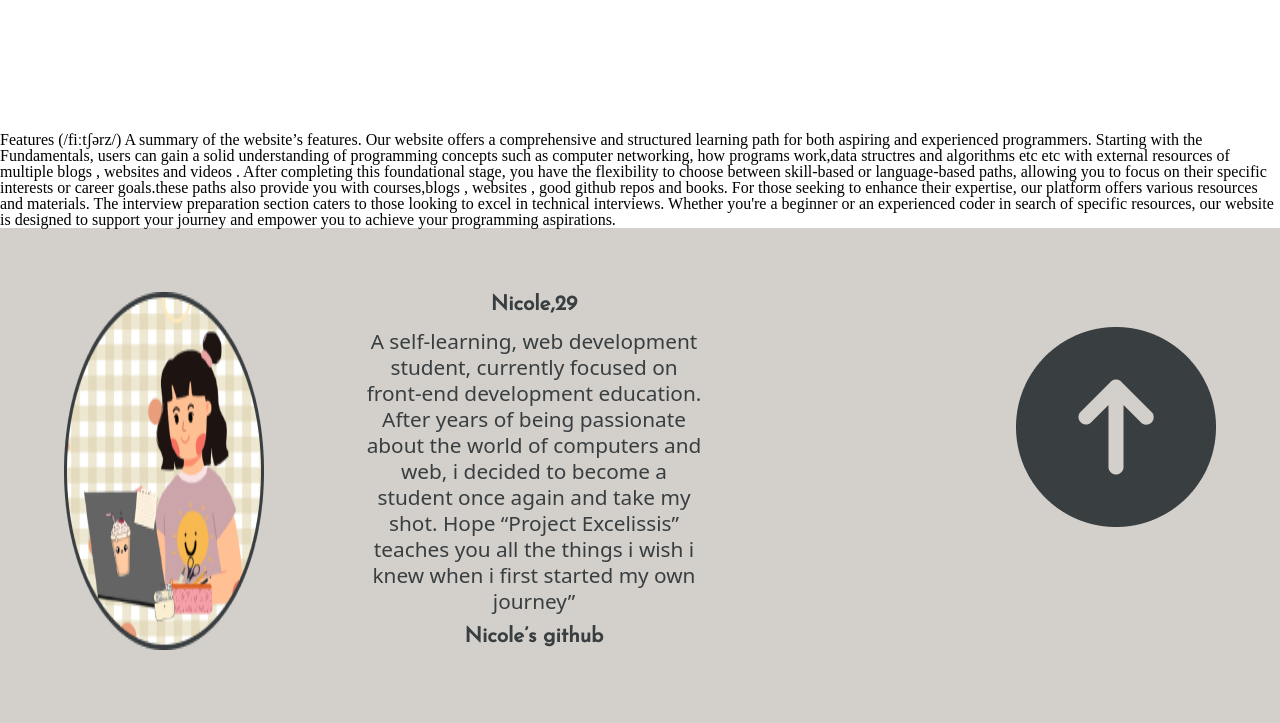
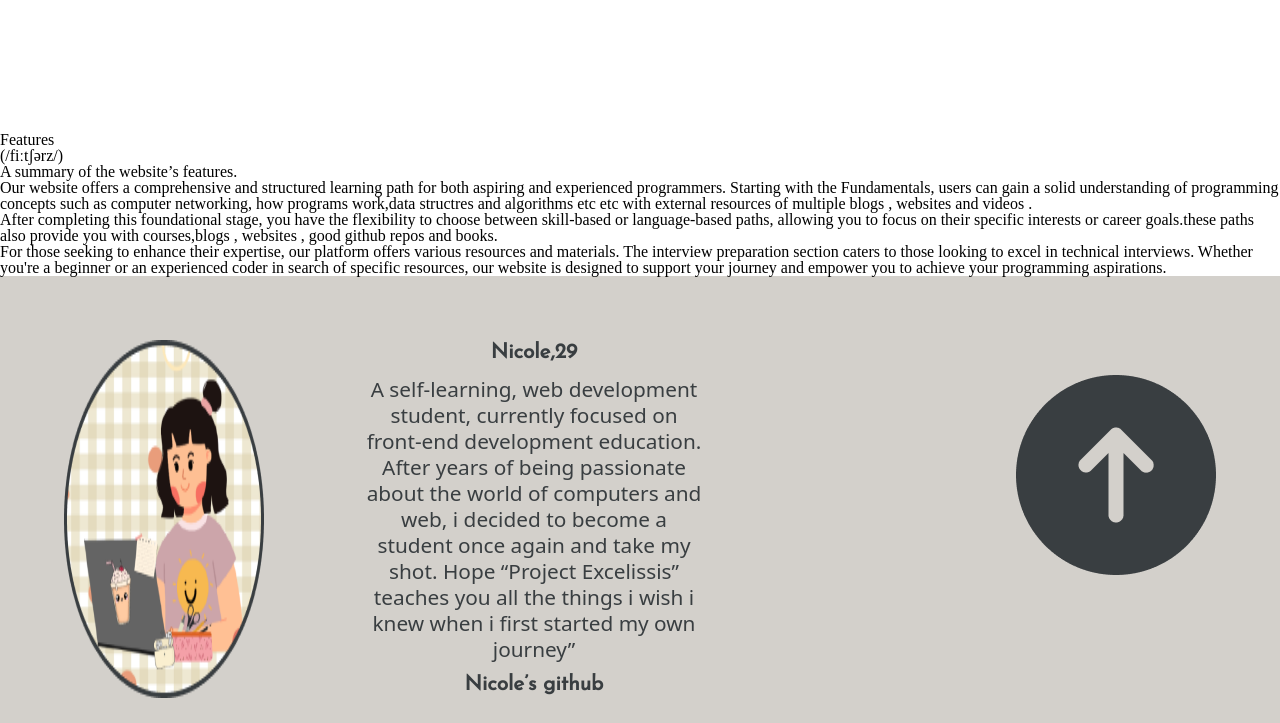
Before and after one commit to rufevean/coop-web-project, a plain HTML site: page index.html in a window 1280 px wide. Shown: the part 2160-2883 px from the top of the page. Drawn offline with Linux system fonts and the light colour scheme.

Commit message:
Added most of the divs on features and footer windows

```diff
--- a/index.html
+++ b/index.html
@@ -83,17 +83,28 @@
           </section>
         </section>
       </div>
+
       <div class="features-window">features check</div>
+<section class="features-window-left-content">
+  <div class="features-window-left-content-title">
       Features
+  </div>
+      <div class="features-window-left-content-pronounciation">
 (/fiːtʃərz/)
+      </div>
 A summary of the website’s features.
-
-
+</section>
+<section class="feautures-window-right">
+  <p class="features-window-right-para1">
       Our website offers a comprehensive and structured learning path for both aspiring and experienced programmers. Starting with the Fundamentals, users can gain a solid understanding of programming concepts such as computer networking, how programs work,data structres and algorithms etc etc with external resources of multiple blogs , websites and videos .
-
+  </p>
+<p class="features-window-right-para2">
       After completing this foundational stage, you have the flexibility to choose between skill-based or language-based paths, allowing you to focus on their specific interests or career goals.these paths also provide you with courses,blogs , websites , good github repos and books.
-
+</p>
+<p class="features-window-right-para3">
       For those seeking to enhance their expertise, our platform offers various resources and materials. The interview preparation section caters to those looking to excel in technical interviews. Whether you're a beginner or an experienced coder in search of specific resources, our website is designed to support your journey and empower you to achieve your programming aspirations.
+</p>
+</section>
       <div class="aboutus-window">
         <section class="aboutus-window-left">
           <div class="aboutus-window-left-nicole">
@@ -159,10 +170,18 @@ A summary of the website’s features.
         </section>
       </div>
       <div class="footer-window">footercheck</div>
+      <p class="footer-window-para1">
       With our vision to help and empower the community
+      </p>
+    <p class="footer-window-para2">
       We present you
+    </p>
+    <p class="footer-window-para3">
       Project Excelissis
+    </p>
+    <p class="footer-window-para4">
       An Open-Source Initiative for Developers, By Developers
+    </p>
       Email
       Github
     </div>
```
